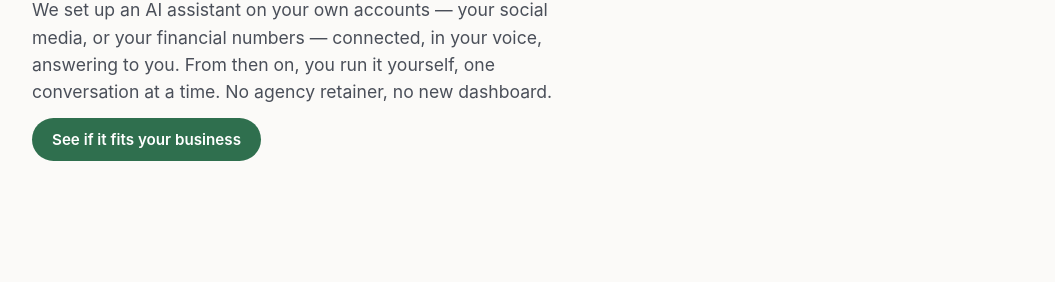
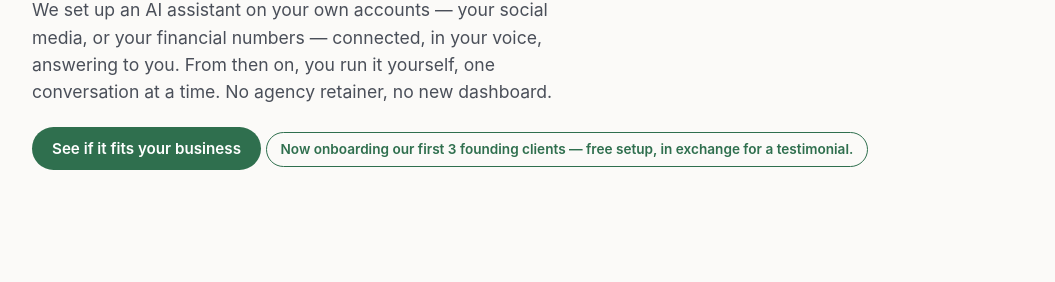
Before and after one commit to tsviljoen-bot/loopwork-landing, a plain HTML site: page index.html in a window 1280 px wide. Shown: the part 311-593 px from the top of the page, without its empty margins (112-1167 px from the left). Drawn offline with Linux system fonts and the light colour scheme.

Commit message:
Set pricing: founding-client offer, then standard rates
First 3 clients get a free setup (either service line) in exchange for
a testimonial and case-study permission, surfaced as a hero badge and
in the FAQ. Standard pricing kicks in after those spots fill: social
media setup R4,000-R7,000 once-off, financial visibility setup
R7,000-R12,000 once-off, optional R500-R1,000/month support retainer.
No backend counter yet, so the README notes this needs manual updates
once the 3 spots are taken.

Co-Authored-By: Claude Sonnet 5 <noreply@anthropic.com>

```diff
--- a/index.html
+++ b/index.html
@@ -21,6 +21,7 @@
     <h1>Your own AI assistant, running the busywork.</h1>
     <p class="sub">We set up an AI assistant on your own accounts — your social media, or your financial numbers — connected, in your voice, answering to you. From then on, you run it yourself, one conversation at a time. No agency retainer, no new dashboard.</p>
     <a class="btn-primary" href="#contact">See if it fits your business</a>
+    <p class="founding-badge">Now onboarding our first 3 founding clients — free setup, in exchange for a testimonial.</p>
   </div>
 </section>
 
@@ -122,7 +123,7 @@
     <div class="faq-list">
       <details>
         <summary>What does this actually cost?</summary>
-        <p>[TODO: add real pricing here — e.g. "once-off setup from RX,XXX, optional monthly support from RXXX"]. No hidden ongoing fee unless you choose an ongoing support plan.</p>
+        <p>We're onboarding our first 3 founding clients for free, in exchange for a testimonial and permission to use your business as a case study. Once those spots are filled, standard pricing applies: social media setup from R4,000–R7,000 once-off, financial visibility setup from R7,000–R12,000 once-off, with an optional R500–R1,000/month support retainer for either. No hidden ongoing fee unless you choose that retainer.</p>
       </details>
       <details>
         <summary>Is this an official Grok / xAI product?</summary>
--- a/styles.css
+++ b/styles.css
@@ -50,6 +50,18 @@ p { margin: 0 0 12px; color: var(--ink-soft); }
   padding: 16px 24px;
 }
 .logo { font-weight: 700; font-size: 1.1rem; }
+
+.founding-badge {
+  display: inline-block;
+  margin: 14px 0 0;
+  padding: 6px 14px;
+  border: 1px solid var(--accent);
+  border-radius: 999px;
+  font-size: 0.85rem;
+  font-weight: 600;
+  color: var(--accent);
+  background: transparent;
+}
 
 .nav-cta, .btn-primary {
   display: inline-block;
```
Also changed, not shown: 1 other file.
